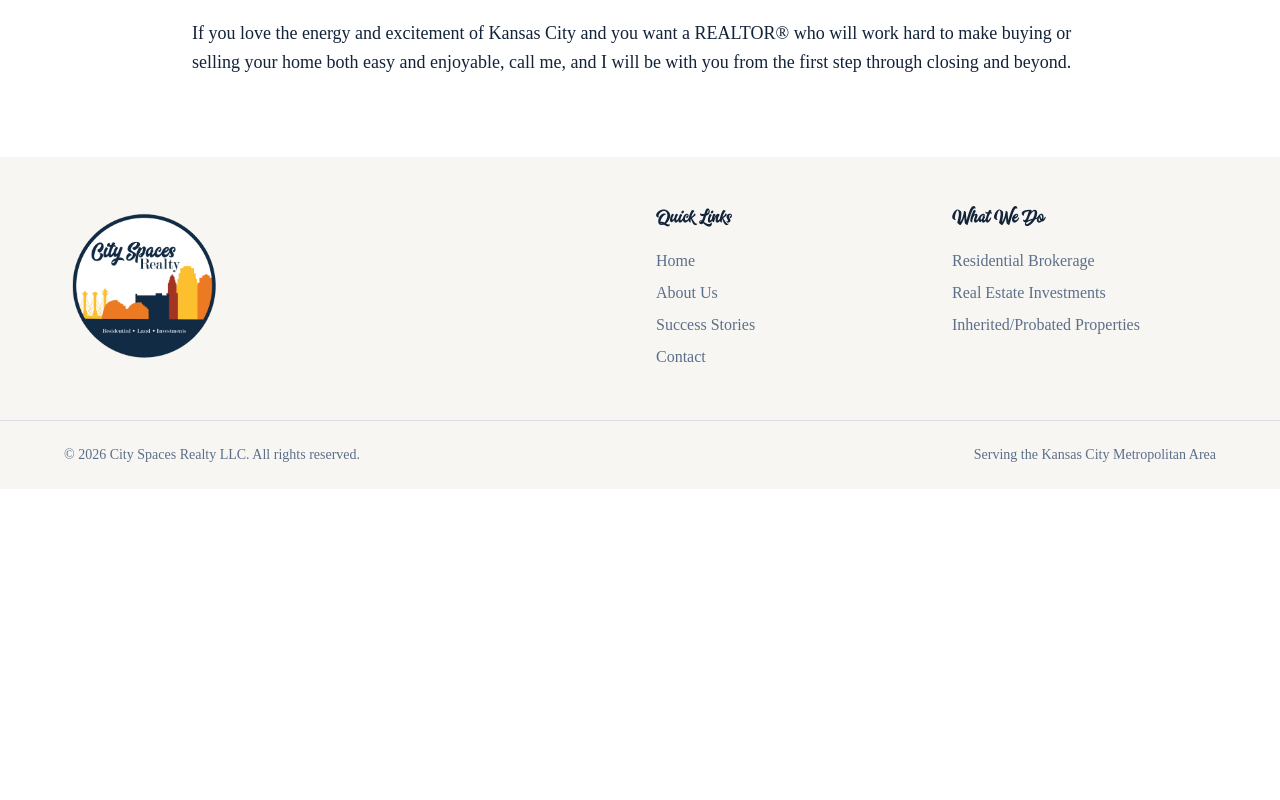
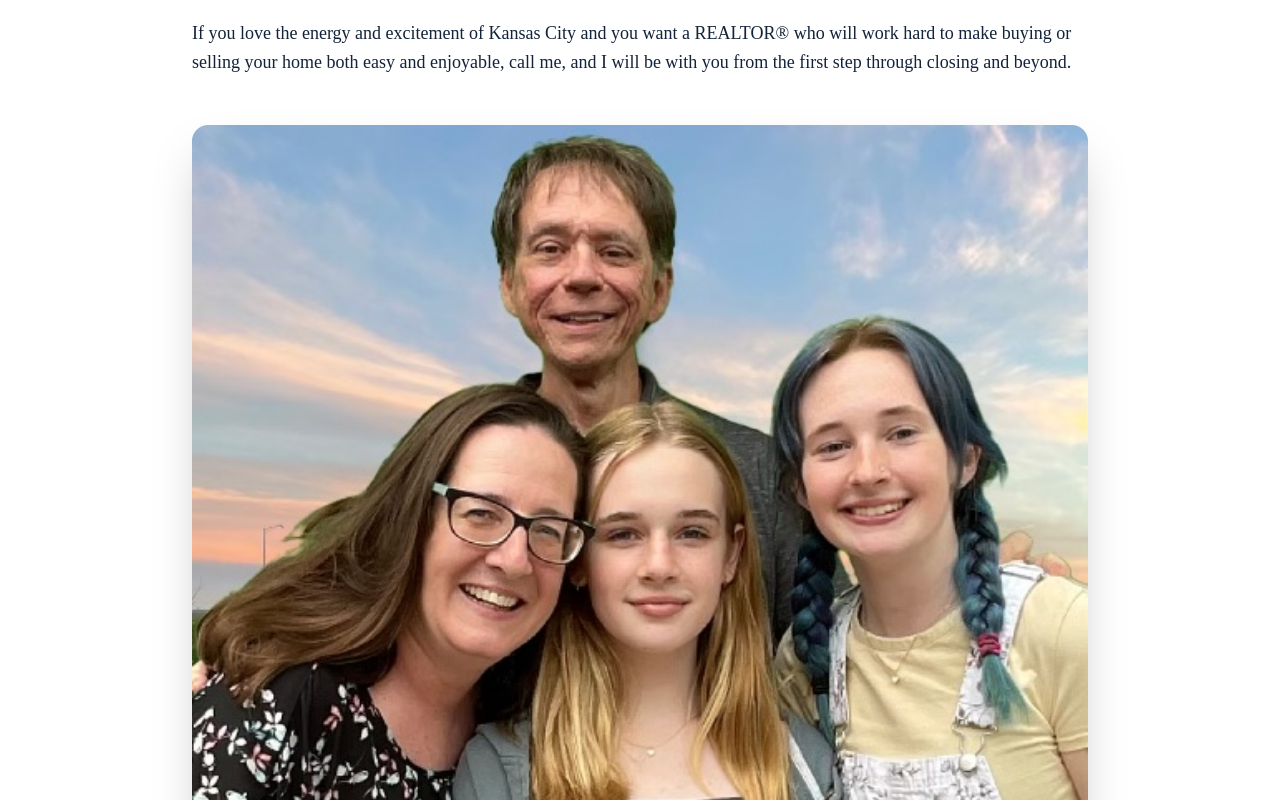
Before and after one commit to hardhatwebworks/cityspaceskc, a React (Vite) app: page /about-us in a window 1280 px wide. Shown: the part 900-1700 px from the top of the page. Before the commit the page ends 1389 px from the top, so only its background shows below. Built offline with nearby package versions, Linux system fonts and the light colour scheme; the HTML template or start-up script is replaced by a standard one.

Commit message:
Add family photo asset
Co-authored-by: hardhatwebworks <230505766+hardhatwebworks@users.noreply.github.com>

```diff
--- a/src/pages/WhoWeAre.tsx
+++ b/src/pages/WhoWeAre.tsx
@@ -44,9 +44,17 @@ const WhoWeAre = () => {
                 I love Kansas City and I love doing what I do. I enjoy people, so listening, understanding, empathizing, and bringing perspective and a sense of humor to the real estate process comes naturally. My favorite clients are those who prefer the right answer over the easy answer, who want to understand the process, and who are not willing to settle for less.
               </p>
 
-              <p className="text-lg text-foreground leading-relaxed">
+              <p className="text-lg text-foreground leading-relaxed mb-12">
                 If you love the energy and excitement of Kansas City and you want a REALTOR® who will work hard to make buying or selling your home both easy and enjoyable, call me, and I will be with you from the first step through closing and beyond.
               </p>
+
+              <div className="rounded-2xl overflow-hidden shadow-2xl">
+                <img
+                  src={familyPhoto}
+                  alt="Jeff Johnson and family"
+                  className="w-full h-auto object-cover"
+                />
+              </div>
             </div>
           </div>
         </div>
```
